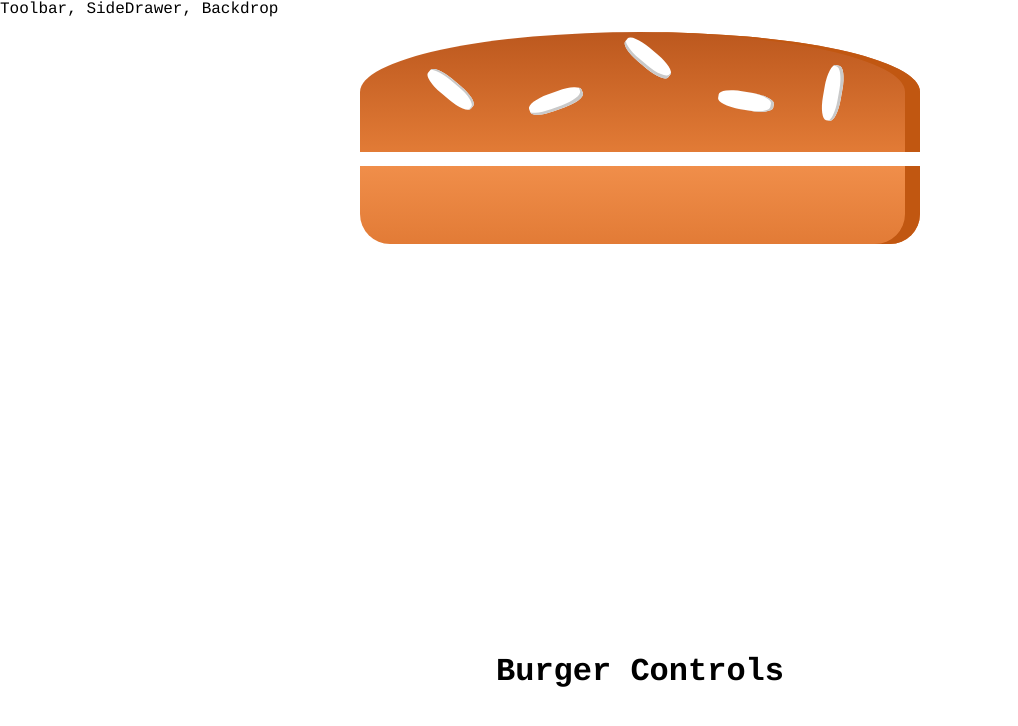
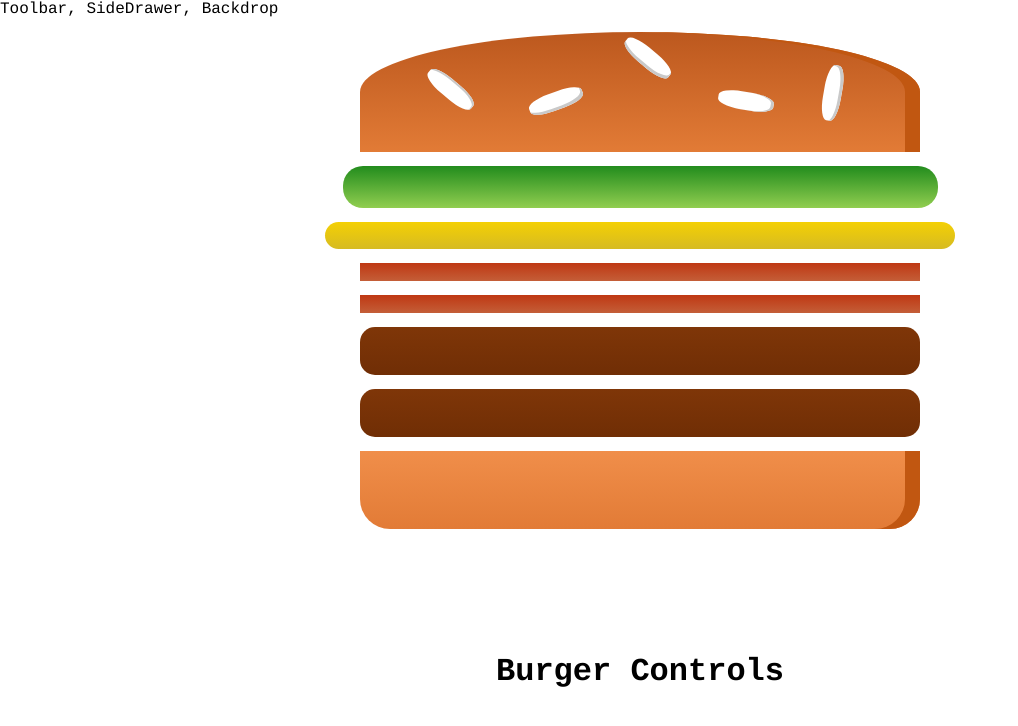
Before and after one commit to jack829/burger-app, a React app: page / in a window 1280 px wide. Shown: the top 726 px of the page, without its empty margins (0-1018 px from the left). Built offline with nearby package versions, Linux system fonts and the light colour scheme.

Commit message:
Add basic passing of ingredients from the burger builder

```diff
--- a/src/components/Burger/Burger.js
+++ b/src/components/Burger/Burger.js
@@ -3,10 +3,27 @@ import BurgerIngredient from './BurgerIngredient/BurgerIngredient';
 import classes from './Burger.css';
 
 const burger = (props) => {
+  const allIngredients = Object.keys(props.ingredients).map((ingredient) => {
+    // Old way
+    // let i = props.ingredients[ingredient]
+    // const ings = [];
+    // while (i) {
+    //   ings.push(<BurgerIngredient key={ingredient + 1} type={ingredient} />);
+    //   i--;
+    // }
+    // return ings;
+    // -----------------
+    // New way
+    // Create a new array whose length is the value of this object key
+    return [...Array(props.ingredients[ingredient])].map((_, i) => {
+      return <BurgerIngredient key={ingredient + 1} type={ingredient} />
+    });
+  });
+
   return (
     <div className={classes.Burger}>
-      {/* {props.ingredients.map((ingredient) => <BurgerIngredient type={ingredient.type} /> )} */}
       <BurgerIngredient type="bread-top" />
+      {allIngredients}
       <BurgerIngredient type="bread-bottom" />
     </div>
   )
--- a/src/containers/BurgerBuilder/BurgerBuilder.js
+++ b/src/containers/BurgerBuilder/BurgerBuilder.js
@@ -3,10 +3,19 @@ import Aux from '../../hoc/Aux';
 import Burger from '../../components/Burger/Burger';
 
 class BurgerBuilder extends Component {
+  state = {
+    ingredients: {
+      salad: 1,
+      cheese: 1,
+      bacon: 2,
+      meat: 2
+    }
+  }
+
   render() {
     return (
       <Aux>
-        <Burger />
+        <Burger ingredients={this.state.ingredients}/>
         <h1>Burger Controls</h1>
       </Aux>
     )
```
